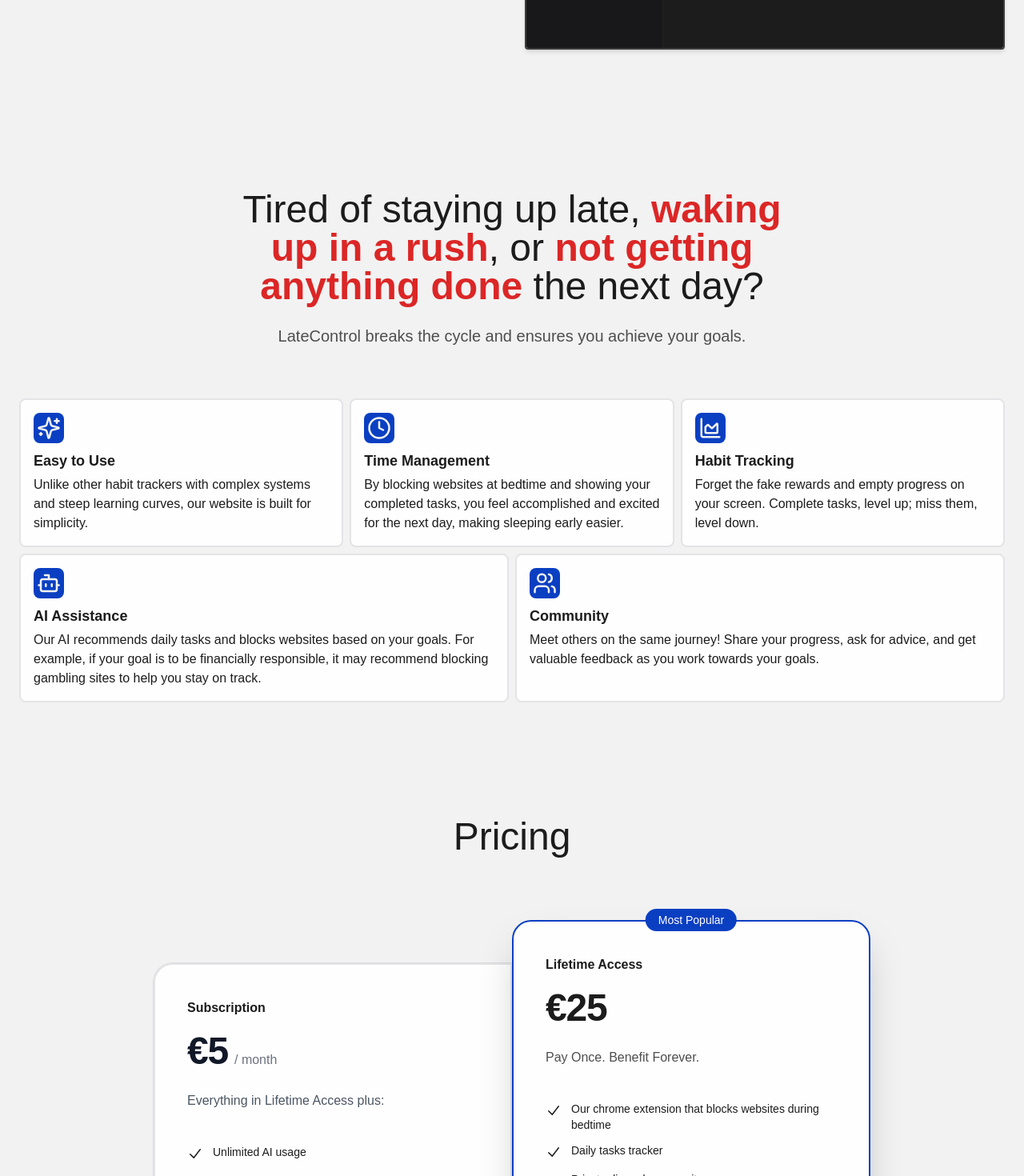
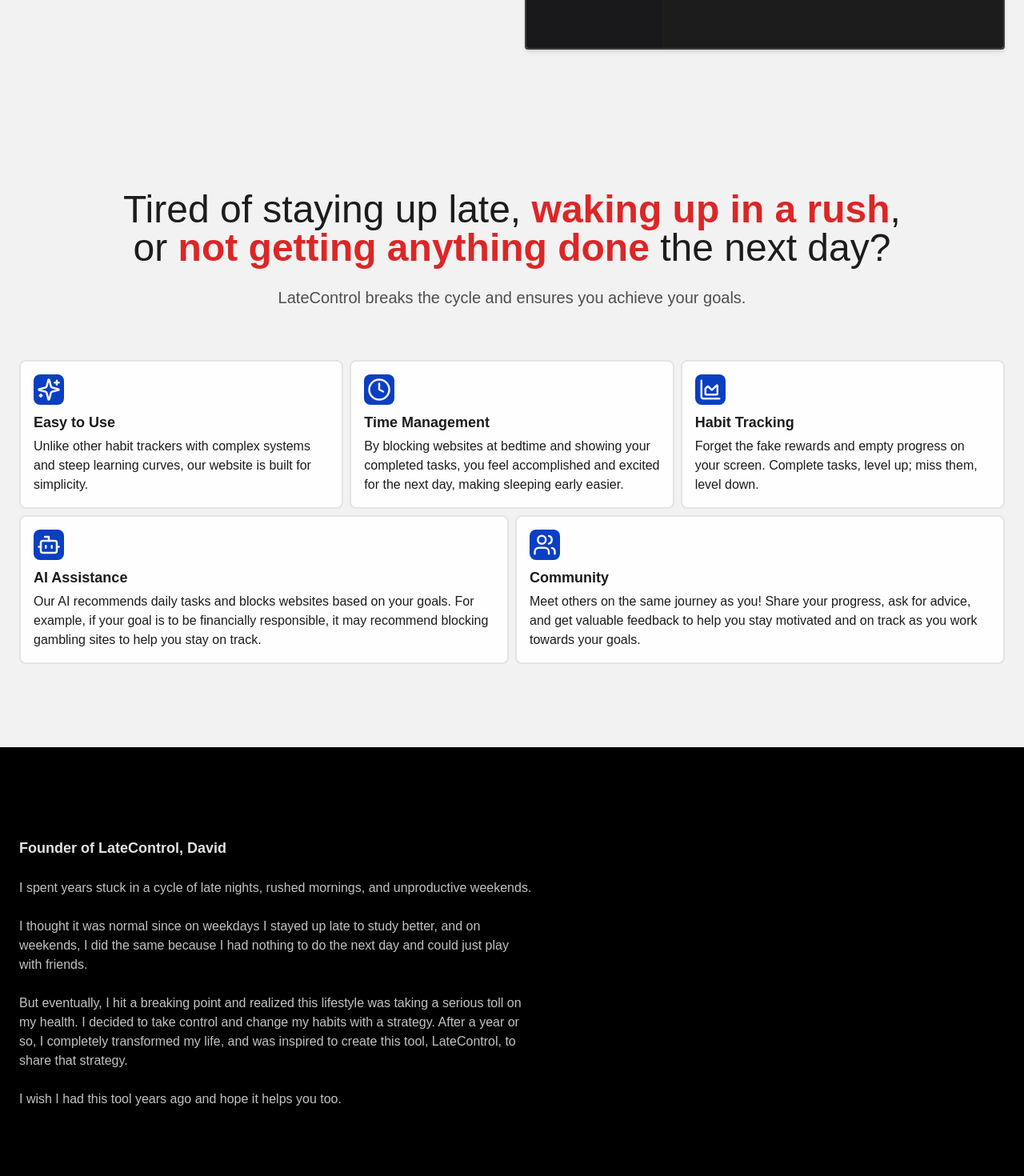
Before and after one commit to DavidDerama/first-project, a Next.js app: page / in a window 1280 px wide. Shown: the part 660-2130 px from the top of the page at 80% size. Built offline with nearby package versions, Linux system fonts and the light colour scheme; no server answers; a web font is replaced by a local one.

Commit message:
faq started

```diff
--- a/package.json
+++ b/package.json
@@ -9,6 +9,7 @@
     "lint": "next lint"
   },
   "dependencies": {
+    "@radix-ui/react-accordion": "^1.2.2",
     "@radix-ui/react-avatar": "^1.1.2",
     "@radix-ui/react-collapsible": "^1.1.2",
     "@radix-ui/react-dialog": "^1.1.4",
--- a/src/app/page.tsx
+++ b/src/app/page.tsx
@@ -1,5 +1,7 @@
+import FaqSection from "@/components/faq/FaqSection";
 import FeaturesSection from "@/components/features/FeaturesSection";
 import Footer from "@/components/Footer";
+import FounderSection from "@/components/founder/FounderSection";
 import Header from "@/components/Header";
 import Navbar from "@/components/Navbar";
 import PricingSection from "@/components/pricing/PricingSection";
@@ -10,7 +12,9 @@
       <Navbar />
       <Header />
       <FeaturesSection />
+      <FounderSection />
       <PricingSection />
+      <FaqSection />
       <Footer />
     </>
   );
--- /dev/null
+++ b/src/components/faq/AccordionFaq.tsx
@@ -0,0 +1,45 @@
+import {
+  Accordion,
+  AccordionContent,
+  AccordionItem,
+  AccordionTrigger,
+} from "@/components/ui/accordion";
+
+const items = [
+  {
+    title: "What does the app do exactly?",
+    content: "Yes. It adheres to the WAI-ARIA design pattern.s",
+  },
+  {
+    title: "Who is this for?",
+    content: "Yes. It adheres to the WAI-ARIA design pattern.s",
+  },
+  {
+    title: "How will this help me?",
+    content: "Yes. It adheres to the WAI-ARIA design pattern.s",
+  },
+  {
+    title:
+      "What's the difference between the lifetime access and the subscription?",
+    content: "Yes. It adheres to the WAI-ARIA design pattern.s",
+  },
+];
+
+export function AccordionFaq() {
+  return (
+    <Accordion type="single" collapsible className="w-full">
+      {items.map((item, index) => {
+        return (
+          <AccordionItem value={`item-${index + 1}`}>
+            <AccordionTrigger className="text-xl font-semibold">
+              {item.title}
+            </AccordionTrigger>
+            <AccordionContent className="text-lg">
+              {item.content}
+            </AccordionContent>
+          </AccordionItem>
+        );
+      })}
+    </Accordion>
+  );
+}
--- /dev/null
+++ b/src/components/faq/FaqSection.tsx
@@ -0,0 +1,22 @@
+import React from "react";
+import Content from "../Content";
+import { AccordionFaq } from "./AccordionFaq";
+
+export default function FaqSection() {
+  return (
+    <Content className="w-full min-h-screen flex  gap-6 lg:flex-row flex-col lg:justify-between pt-72">
+      <div
+        className="lg:max-w-[500px] w-full lg:text-left text-center"
+        id="faq"
+      >
+        <h2 className="text-4xl font-bold">Frequently Asked Questions</h2>
+        <p className="pt-6 text-light_paragraph dark:text-dark_paragraph text-lg">
+          Have another question? Contact us via email (codemethat@gmail.com).
+        </p>
+      </div>
+      <div className="lg:w-1/2 w-full border-t border-[#E4E4E7] dark:border-[#27272A]">
+        <AccordionFaq />
+      </div>
+    </Content>
+  );
+}
--- a/src/components/features/Features.tsx
+++ b/src/components/features/Features.tsx
@@ -43,7 +43,7 @@
     id: 5,
     name: "Community",
     description:
-      "Meet others on the same journey! Share your progress, ask for advice, and get valuable feedback as you work towards your goals.",
+      "Meet others on the same journey as you! Share your progress, ask for advice, and get valuable feedback to help you stay motivated and on track as you work towards your goals.",
     icon: <Users size={iconSize} />,
   },
 ];
--- a/src/components/features/FeaturesSection.tsx
+++ b/src/components/features/FeaturesSection.tsx
@@ -6,7 +6,7 @@
 export default function FeaturesSection() {
   return (
     <Content className="w-full min-h-screen">
-      <div className="text-center max-w-[800px] mx-auto pt-28" id="features">
+      <div className="text-center max-w-[1000px] mx-auto pt-28" id="features">
         <h2 className="text-5xl">
           <Balancer>
             Tired of <span>staying up late</span>,{" "}
--- /dev/null
+++ b/src/components/founder/FounderSection.tsx
@@ -0,0 +1,35 @@
+import React from "react";
+import Content from "../Content";
+import Balancer from "react-wrap-balancer";
+
+export default function FounderSection() {
+  return (
+    <div className="bg-black mt-6">
+      <Content className="w-full py-28">
+        <div className="max-w-[650px]">
+          <h2 className="text-lg text-dark_heading font-bold">
+            Founder of LateControl, David
+          </h2>
+          <p className="pt-6  text-dark_paragraph">
+            <Balancer>
+              I spent years stuck in a cycle of late nights, rushed mornings,
+              and unproductive weekends. <br /> <br />
+              I thought it was normal since on weekdays I stayed up late to
+              study better, and on weekends, I did the same because I had
+              nothing to do the next day and could just play with friends.
+              <br />
+              <br />
+              But eventually, I hit a breaking point and realized this lifestyle
+              was taking a serious toll on my health. I decided to take control
+              and change my habits with a strategy. After a year or so, I
+              completely transformed my life, and was inspired to create this
+              tool, LateControl, to share that strategy.
+              <br />
+              <br />I wish I had this tool years ago and hope it helps you too.
+            </Balancer>
+          </p>
+        </div>
+      </Content>
+    </div>
+  );
+}
--- a/src/components/pricing/PricingSection.tsx
+++ b/src/components/pricing/PricingSection.tsx
@@ -7,8 +7,8 @@
   return (
     <Content className="w-full min-h-screen">
       <div className="max-w-[900px] mx-auto pt-24" id="pricing">
-        <h2 className="text-center text-5xl">
-          <Balancer>Pricing</Balancer>
+        <h2 className="text-center text-5xl font-bold">
+          <Balancer>Break the cycle before it's too late.</Balancer>
         </h2>
         <Plans />
       </div>
--- /dev/null
+++ b/src/components/ui/accordion.tsx
@@ -0,0 +1,57 @@
+"use client"
+
+import * as React from "react"
+import * as AccordionPrimitive from "@radix-ui/react-accordion"
+import { ChevronDown } from "lucide-react"
+
+import { cn } from "@/lib/utils"
+
+const Accordion = AccordionPrimitive.Root
+
+const AccordionItem = React.forwardRef<
+  React.ElementRef<typeof AccordionPrimitive.Item>,
+  React.ComponentPropsWithoutRef<typeof AccordionPrimitive.Item>
+>(({ className, ...props }, ref) => (
+  <AccordionPrimitive.Item
+    ref={ref}
+    className={cn("border-b", className)}
+    {...props}
+  />
+))
+AccordionItem.displayName = "AccordionItem"
+
+const AccordionTrigger = React.forwardRef<
+  React.ElementRef<typeof AccordionPrimitive.Trigger>,
+  React.ComponentPropsWithoutRef<typeof AccordionPrimitive.Trigger>
+>(({ className, children, ...props }, ref) => (
+  <AccordionPrimitive.Header className="flex">
+    <AccordionPrimitive.Trigger
+      ref={ref}
+      className={cn(
+        "flex flex-1 items-center justify-between py-4 text-sm font-medium transition-all hover:underline text-left [&[data-state=open]>svg]:rotate-180",
+        className
+      )}
+      {...props}
+    >
+      {children}
+      <ChevronDown className="h-4 w-4 shrink-0 text-muted-foreground transition-transform duration-200" />
+    </AccordionPrimitive.Trigger>
+  </AccordionPrimitive.Header>
+))
+AccordionTrigger.displayName = AccordionPrimitive.Trigger.displayName
+
+const AccordionContent = React.forwardRef<
+  React.ElementRef<typeof AccordionPrimitive.Content>,
+  React.ComponentPropsWithoutRef<typeof AccordionPrimitive.Content>
+>(({ className, children, ...props }, ref) => (
+  <AccordionPrimitive.Content
+    ref={ref}
+    className="overflow-hidden text-sm data-[state=closed]:animate-accordion-up data-[state=open]:animate-accordion-down"
+    {...props}
+  >
+    <div className={cn("pb-4 pt-0", className)}>{children}</div>
+  </AccordionPrimitive.Content>
+))
+AccordionContent.displayName = AccordionPrimitive.Content.displayName
+
+export { Accordion, AccordionItem, AccordionTrigger, AccordionContent }
--- a/tailwind.config.ts
+++ b/tailwind.config.ts
@@ -10,75 +10,97 @@
   theme: {
   	extend: {
   		colors: {
-        dark: "#1c1c1c",
-        light: "#f2f2f2",
-        accent_custom: "#0a3fc2",
-        accent_light_custom: "#c1d2fc",
-        dark_input_bg: "#171717",
-        dark_input_border: "#3c3c3c",
-        light_heading: "#2e2e2e",
-        light_paragraph: "#4e4e4e",
-        light_label: "#6e6e6e",
-        dark_heading: "#e2e2e2",
-        dark_paragraph: "#c2c2c2",
-        dark_label: "#a2a2a2",
-        background: "hsl(var(--background))",
-        foreground: "hsl(var(--foreground))",
+  			dark: '#1c1c1c',
+  			light: '#f2f2f2',
+  			accent_custom: '#0a3fc2',
+  			accent_light_custom: '#c1d2fc',
+  			dark_input_bg: '#171717',
+  			dark_input_border: '#3c3c3c',
+  			light_heading: '#2e2e2e',
+  			light_paragraph: '#4e4e4e',
+  			light_label: '#6e6e6e',
+  			dark_heading: '#e2e2e2',
+  			dark_paragraph: '#c2c2c2',
+  			dark_label: '#a2a2a2',
+  			background: 'hsl(var(--background))',
+  			foreground: 'hsl(var(--foreground))',
   			card: {
-          DEFAULT: "hsl(var(--card))",
-          foreground: "hsl(var(--card-foreground))",
+  				DEFAULT: 'hsl(var(--card))',
+  				foreground: 'hsl(var(--card-foreground))'
   			},
   			popover: {
-          DEFAULT: "hsl(var(--popover))",
-          foreground: "hsl(var(--popover-foreground))",
+  				DEFAULT: 'hsl(var(--popover))',
+  				foreground: 'hsl(var(--popover-foreground))'
   			},
   			primary: {
-          DEFAULT: "hsl(var(--primary))",
-          foreground: "hsl(var(--primary-foreground))",
+  				DEFAULT: 'hsl(var(--primary))',
+  				foreground: 'hsl(var(--primary-foreground))'
   			},
   			secondary: {
-          DEFAULT: "hsl(var(--secondary))",
-          foreground: "hsl(var(--secondary-foreground))",
+  				DEFAULT: 'hsl(var(--secondary))',
+  				foreground: 'hsl(var(--secondary-foreground))'
   			},
   			muted: {
-          DEFAULT: "hsl(var(--muted))",
-          foreground: "hsl(var(--muted-foreground))",
+  				DEFAULT: 'hsl(var(--muted))',
+  				foreground: 'hsl(var(--muted-foreground))'
   			},
   			accent: {
-          DEFAULT: "hsl(var(--accent))",
-          foreground: "hsl(var(--accent-foreground))",
+  				DEFAULT: 'hsl(var(--accent))',
+  				foreground: 'hsl(var(--accent-foreground))'
   			},
   			destructive: {
-          DEFAULT: "hsl(var(--destructive))",
-          foreground: "hsl(var(--destructive-foreground))",
+  				DEFAULT: 'hsl(var(--destructive))',
+  				foreground: 'hsl(var(--destructive-foreground))'
   			},
-        border: "hsl(var(--border))",
-        input: "hsl(var(--input))",
-        ring: "hsl(var(--ring))",
+  			border: 'hsl(var(--border))',
+  			input: 'hsl(var(--input))',
+  			ring: 'hsl(var(--ring))',
   			chart: {
-          "1": "hsl(var(--chart-1))",
-          "2": "hsl(var(--chart-2))",
-          "3": "hsl(var(--chart-3))",
-          "4": "hsl(var(--chart-4))",
-          "5": "hsl(var(--chart-5))",
+  				'1': 'hsl(var(--chart-1))',
+  				'2': 'hsl(var(--chart-2))',
+  				'3': 'hsl(var(--chart-3))',
+  				'4': 'hsl(var(--chart-4))',
+  				'5': 'hsl(var(--chart-5))'
   			},
   			sidebar: {
-          DEFAULT: "hsl(var(--sidebar-background))",
-          foreground: "hsl(var(--sidebar-foreground))",
-          primary: "hsl(var(--sidebar-primary))",
-          "primary-foreground": "hsl(var(--sidebar-primary-foreground))",
-          accent: "hsl(var(--sidebar-accent))",
-          "accent-foreground": "hsl(var(--sidebar-accent-foreground))",
-          border: "hsl(var(--sidebar-border))",
-          ring: "hsl(var(--sidebar-ring))",
-        },
+  				DEFAULT: 'hsl(var(--sidebar-background))',
+  				foreground: 'hsl(var(--sidebar-foreground))',
+  				primary: 'hsl(var(--sidebar-primary))',
+  				'primary-foreground': 'hsl(var(--sidebar-primary-foreground))',
+  				accent: 'hsl(var(--sidebar-accent))',
+  				'accent-foreground': 'hsl(var(--sidebar-accent-foreground))',
+  				border: 'hsl(var(--sidebar-border))',
+  				ring: 'hsl(var(--sidebar-ring))'
+  			}
   		},
   		borderRadius: {
-        lg: "var(--radius)",
-        md: "calc(var(--radius) - 2px)",
-        sm: "calc(var(--radius) - 4px)",
+  			lg: 'var(--radius)',
+  			md: 'calc(var(--radius) - 2px)',
+  			sm: 'calc(var(--radius) - 4px)'
   		},
+  		keyframes: {
+  			'accordion-down': {
+  				from: {
+  					height: '0'
   				},
+  				to: {
+  					height: 'var(--radix-accordion-content-height)'
+  				}
+  			},
+  			'accordion-up': {
+  				from: {
+  					height: 'var(--radix-accordion-content-height)'
+  				},
+  				to: {
+  					height: '0'
+  				}
+  			}
+  		},
+  		animation: {
+  			'accordion-down': 'accordion-down 0.2s ease-out',
+  			'accordion-up': 'accordion-up 0.2s ease-out'
+  		}
+  	}
   },
   plugins: [require("tailwindcss-animate")],
 } satisfies Config;
```
Also changed, not shown: 1 other file (tests, documents, lock files or other folders). Lines whose indentation alone changed are shown as unchanged.
